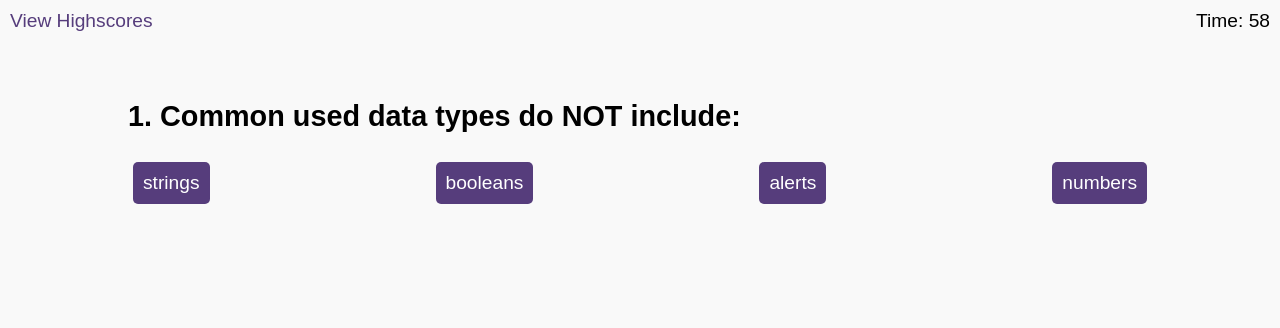
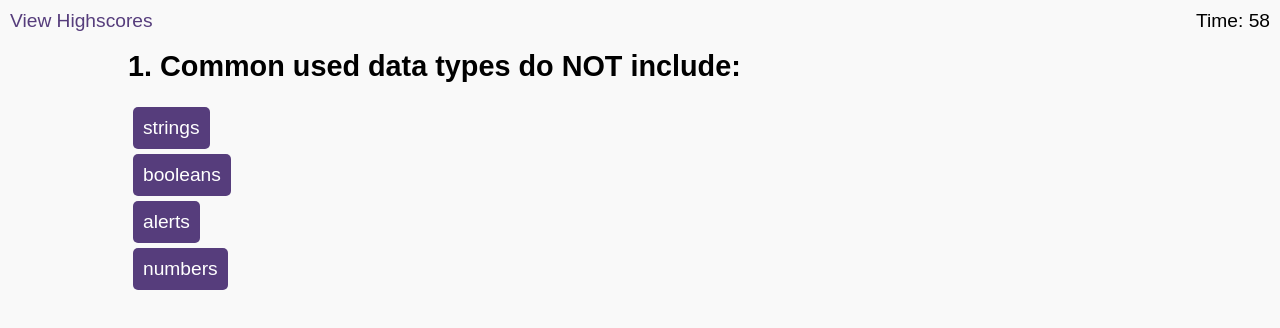
Before and after one commit to sarenne89/Coding-Quiz, a plain HTML site: page index.html in a window 1280 px wide. Both pictures are taken after a click on the button "Start Quiz". Drawn offline with Linux system fonts and the light colour scheme.

Commit message:
final changes to questions, added comments describing functions, edited css so buttons are listed vertically, completed readme

```diff
--- a/assets/css/styles.css
+++ b/assets/css/styles.css
@@ -32,13 +32,8 @@ button:hover {
   box-shadow: 0 12px 16px 0 rgba(0,0,0,0.24), 0 17px 50px 0 rgba(0,0,0,0.19);
 }
 
-.choices {
-  display: flex;
-  justify-content: space-between;
-}
-
 .choicesButton {
-  display: inline-block;
+  display: block;
   margin: 5px;
   cursor: pointer;
   font-size: 100%;
@@ -74,7 +69,7 @@ li:nth-child(odd) {
 }
 
 .wrapper {
-  margin: 100px auto 0 auto;
+  margin: 50px auto 0 auto;
   max-width: 80dvw;
 }
 
--- a/assets/js/logic.js
+++ b/assets/js/logic.js
@@ -15,6 +15,17 @@ let timeLeft = 60;
 let selectedAnswer = "";
 let highScore = "";
 
+//Starts the game timer, hides the start screen and button and shows the div containing questions.
+function startGame() {
+startTimer();
+timer.textContent = timeLeft;
+startButton.classList.add("hide");
+startScreen.classList.add("hide");
+questionsContainer.classList.remove("hide")
+getNextQuestion();
+};
+
+//Sets timer to count down from 60 seconds. After the timer expires, the end screen is shown and the div containing questions is hidden.
 function startTimer() {
     var timerInterval = setInterval(function() {
       timeLeft--;
@@ -27,15 +38,10 @@ function startTimer() {
     }, 1000);
   }
 
-function startGame() {
-    startTimer();
-    timer.textContent = timeLeft;
-    startButton.classList.add("hide");
-    startScreen.classList.add("hide");
-    questionsContainer.classList.remove("hide")
-    getNextQuestion();
-};
-
+//Populates the div containing questions with the next question in the list, according to the order set in the questions array in questions.js.
+//It also creates a button for each of the available answers in questions.js.
+//If there is a button containing a value equal to what is set as the correct answer in questions.js, it is given the property data-answer="true".
+//Else, it receives data-answer="false"
 function getNextQuestion() {
     question.textContent = questionList[questionTracker].question;
     for (let i = 0; i < questionList[questionTracker].choices.length; i++) {
@@ -56,16 +62,21 @@ function getNextQuestion() {
     }
 };
 
+//Function for playing a sound when clicking a correct answer.
 function playCorrect() {
     let correct = new Audio ("assets/sfx/correct.wav");
     correct.play();
 }
 
+//Function for playing a sound when clicking an incorrect answer.
 function playIncorrect() {
     let incorrect = new Audio ("assets/sfx/incorrect.wav");
     incorrect.play();
 }
 
+//This functions checks to see if the button clicked has data-answer set to "true" or "false". It then proceeds depending on the outcome.
+//If the answer is correct, a sound is played, score is increased by 100 and the question tracker is increased to tell the app to get the next question, hiding the current one.
+//If the answer is incorrect, a sound is played, and 10 seconds are removed from the timer.
 function checkAnswer(e) {
     const selectedAnswer = e.target;
     if (JSON.parse(selectedAnswer.dataset.answer) === true) {
@@ -86,6 +97,16 @@ function checkAnswer(e) {
     };
 };
 
+//This function hides previously created answer buttons once the next question has been shown.
+function hidePreviousAnswers() {
+    let answerButtons = document.getElementsByClassName('choicesButton');
+    for (var i = 0; i < answerButtons.length; i++) {
+    answerButtons[i].classList.add("hide");
+    };
+};
+
+//This function shows the end screen and calculates the players final score, equal to the number of points scored plus the remaining time on the timer.
+//The div containing questions is also hidden from view with the "hide" class.
 function showEndScreen() {
     endScreen.classList.remove("hide");
     questionsContainer.classList.add("hide");
@@ -93,13 +114,8 @@ function showEndScreen() {
     finalScore.append(highScore)
 };
 
-function hidePreviousAnswers() {
-    let answerButtons = document.getElementsByClassName('choicesButton');
-    for (var i = 0; i < answerButtons.length; i++) {
-    answerButtons[i].classList.add("hide");
-    };
-};
-
+//This function combines the player-entered initials from the end screen to their final score, so that it can be added to an array in local storage.
+//This can later be added to the highscore page.
 function pushScoreItem() {
     let currentScoreItem = initials.value.toUpperCase() + " " + finalScore.innerText;
     let listOfScores = (JSON.parse(localStorage.getItem("scoreItemsString")) ?? [])
@@ -107,7 +123,5 @@ function pushScoreItem() {
     localStorage.setItem("savedScoreItems", JSON.stringify(listOfScores));
 };
 
-
-
 startButton.addEventListener("click", startGame);
 submitButton.addEventListener("click", pushScoreItem)
--- a/assets/js/questions.js
+++ b/assets/js/questions.js
@@ -21,7 +21,7 @@ const questionList = [
     },
     {
         question: "BONUS. Darth Vader is Luke Skywalker's father.",
-        choices: ["'That's not true! That's impossible!'", '"Search your feelings, you know it to be true!"', '"NOOOOOOOO!"', "True"],
-        answer: "True",
+        choices: ['"*I* am your father!"',"'That's not true! That's impossible!'",],
+        answer: '"*I* am your father!"',
     }
 ];
--- a/assets/js/scores.js
+++ b/assets/js/scores.js
@@ -2,6 +2,7 @@ const scoreList = document.querySelector("#highscores");
 const clearButton = document.querySelector("#clear");
 let scoreItemsArray = JSON.parse(localStorage.getItem("savedScoreItems") ?? []);
 
+//Gets saved scores from local storage and puts each one in a new <li>
 function displayScores() {
     for (let i = 0; i < scoreItemsArray.length; i++) {
         let scoreElement = document.createElement("li");
@@ -10,11 +11,11 @@ function displayScores() {
     }
 };
 
+//Clears all saved scores from local storage
 function clearScores() {
     localStorage.removeItem("savedScoreItems");
     location.reload();
 }
 
 displayScores();
-
 clearButton.addEventListener("click", clearScores)
```
Also changed, not shown: assets/img/cq1.png (added), assets/img/cq2.png (added), assets/img/cq3.png (added), 1 other file.
